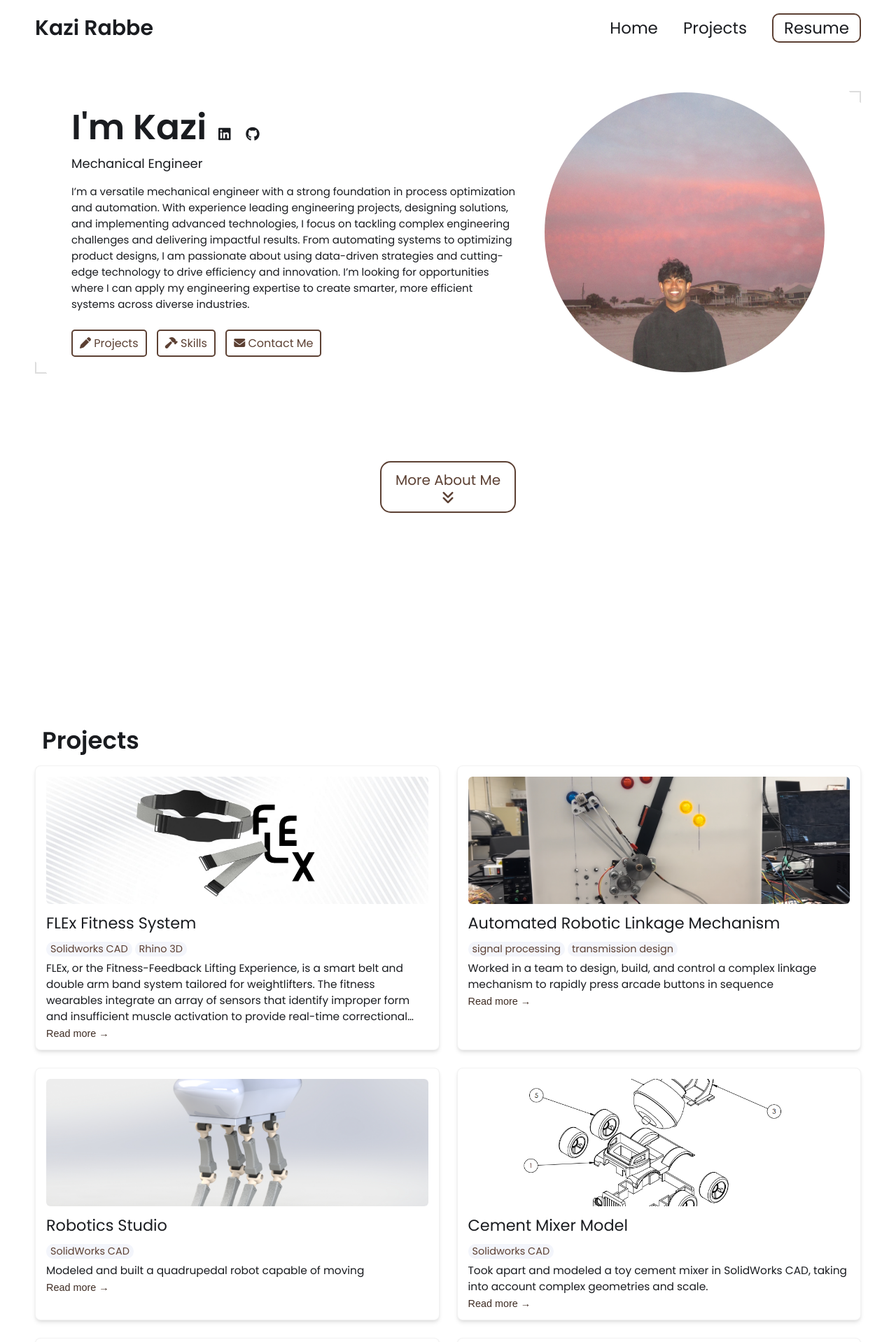
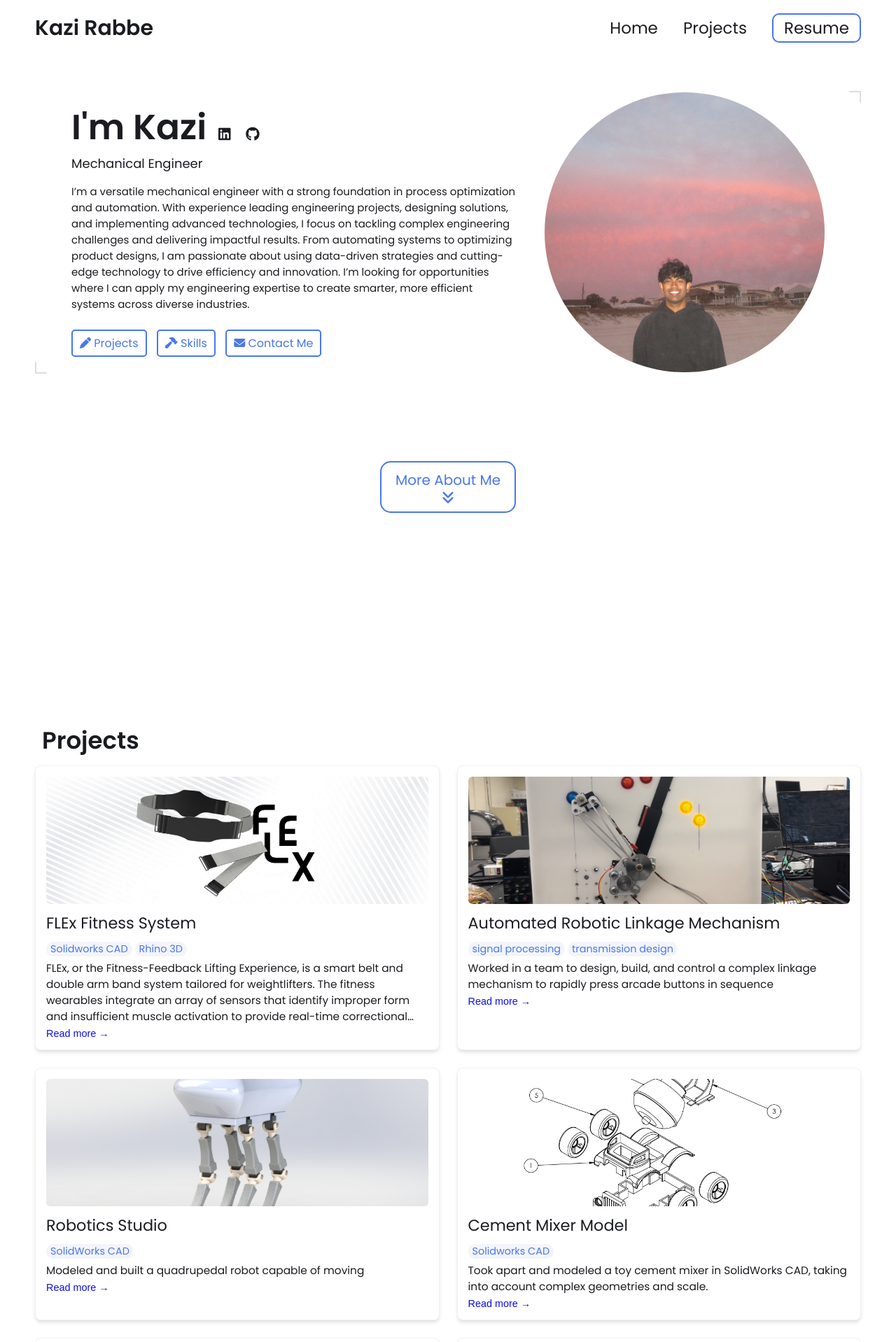
Before and after one commit to kazi-rabbe/kazi-rabbe.github.io, a Jekyll site: the page built from index.html, in a window 1280 px wide. Shown: the top 1918 px of the page at 70% size. Built offline with Jekyll 4.4.1, drawn with Linux system fonts in a browser that asks for light colours.

Commit message:
Update _config.yml

```diff
--- a/_config.yml
+++ b/_config.yml
@@ -86,8 +86,8 @@ formspree-key:   xgvogebv
 colors: # basic
   text: "#1a1c20"
   border: "#ddd"
-  link: "#5c4033"  # Dark brown
-  highlight: "#3e2c23"  # Richer dark brown for emphasis
+  link: "#4a76ee"
+  highlight: "#0c0cf2"
   background: "#ffffff"
   light_background: "#f3f5fb"
 
```
